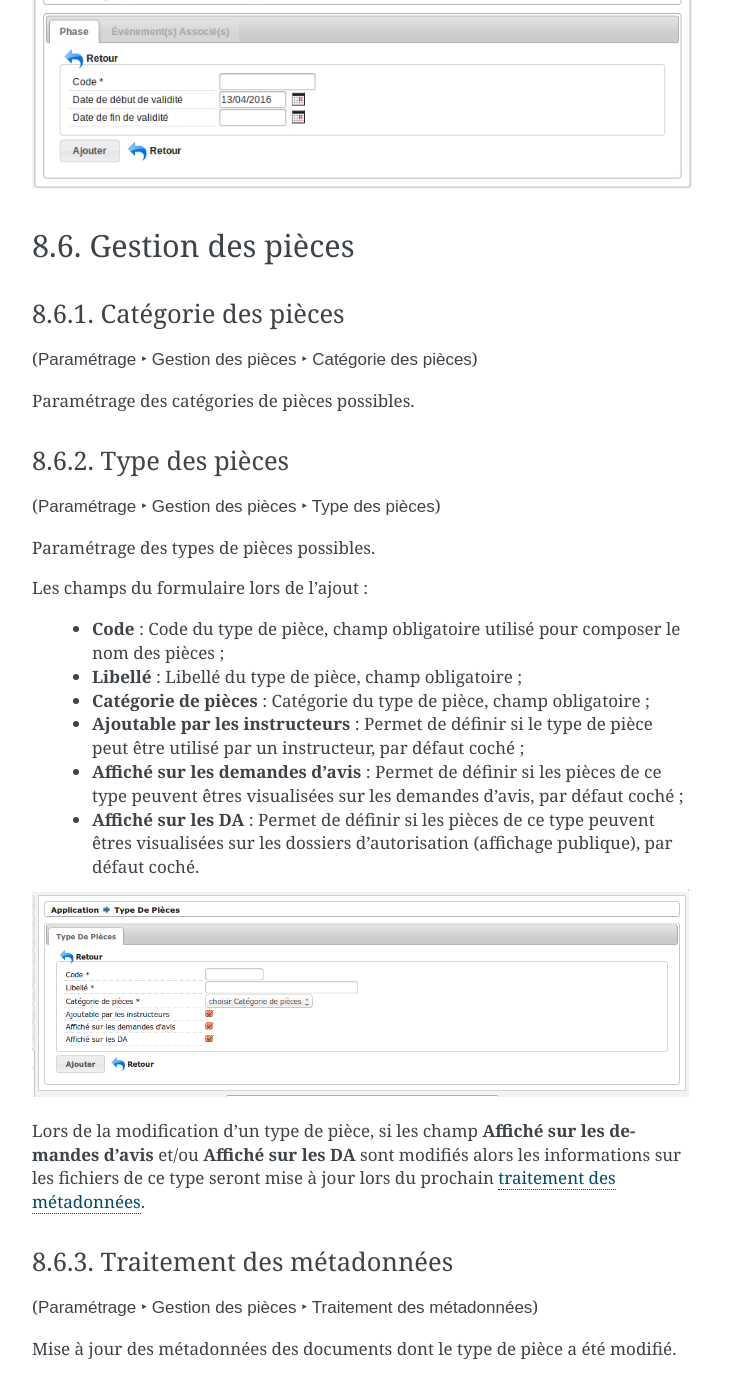
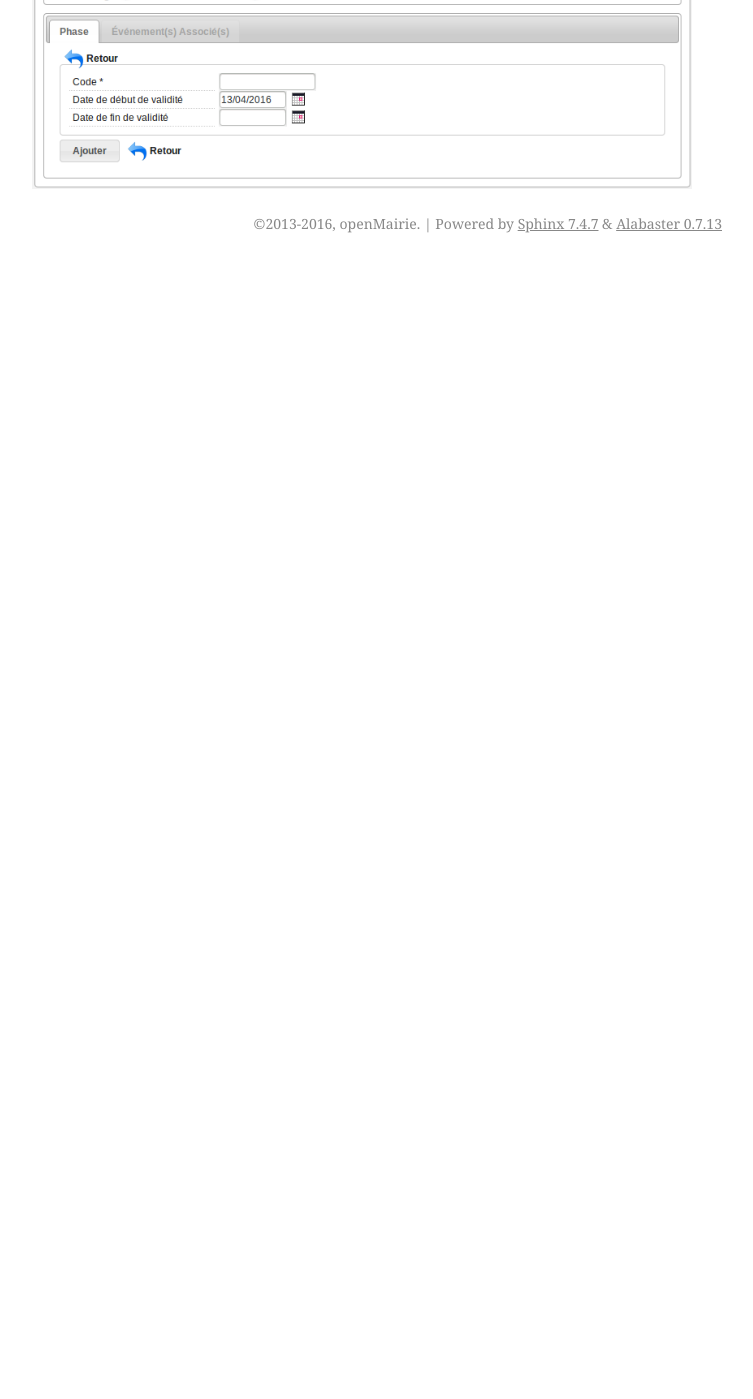
Before and after one commit to mpavaux/openads-documentation, a Sphinx documentation site: the page built from source/manuel_utilisateur/parametrage.rst, in a window 1280 px wide and 1400 px high, scrolled down 5117 px. Shown: the whole window, without its empty margins (388-1141 px from the left). Built offline with Sphinx 7.4.7, drawn with Linux system fonts in a browser that asks for light colours; after the commit the page ends 5380 px from its top, so only the background shows below that; some of the changed text lies outside the part shown.

Commit message:
* Suppression de la documentation d'une fonctionnalité inexistante.

```diff
--- a/source/manuel_utilisateur/parametrage.rst
+++ b/source/manuel_utilisateur/parametrage.rst
@@ -267,51 +267,3 @@
   * **date de fin de validité** : date de fin de service de la phase, après cette date la phase ne sera plus sélectionnable depuis les événements.
 
 .. image:: parametrage_phase.png
-
-.. _parametrage_gestion_pieces:
-
-Gestion des pièces
-##################
-
-.. _parametrage_document_numerise_type_categorie:
-
-====================
-Catégorie des pièces
-====================
-
-(:menuselection:`Paramétrage --> Gestion des pièces --> Catégorie des pièces`)
-
-Paramétrage des catégories de pièces possibles.
-
-.. _parametrage_document_numerise_type:
-
-===============
-Type des pièces
-===============
-
-(:menuselection:`Paramétrage --> Gestion des pièces --> Type des pièces`)
-
-Paramétrage des types de pièces possibles.
-
-Les champs du formulaire lors de l'ajout :
-
-  * **Code** : Code du type de pièce, champ obligatoire utilisé pour composer le nom des pièces ;
-  * **Libellé** : Libellé du type de pièce, champ obligatoire ;
-  * **Catégorie de pièces** : Catégorie du type de pièce, champ obligatoire ;
-  * **Ajoutable par les instructeurs** : Permet de définir si le type de pièce peut être utilisé par un instructeur, par défaut coché ;
-  * **Affiché sur les demandes d'avis** : Permet de définir si les pièces de ce type peuvent êtres visualisées sur les demandes d'avis, par défaut coché ;
-  * **Affiché sur les DA** : Permet de définir si les pièces de ce type peuvent êtres visualisées sur les dossiers d'autorisation (affichage publique), par défaut coché.
-
-.. image:: parametrage_document_numerise_type_form.png
-
-Lors de la modification d'un type de pièce, si les champ **Affiché sur les demandes d'avis** et/ou **Affiché sur les DA** sont modifiés alors les informations sur les fichiers de ce type seront mise à jour lors du prochain :ref:`traitement des métadonnées <parametrage_document_numerise_type_traiter_metadonnees>`.
-
-.. _parametrage_document_numerise_type_traiter_metadonnees:
-
-==========================
-Traitement des métadonnées
-==========================
-
-(:menuselection:`Paramétrage --> Gestion des pièces --> Traitement des métadonnées`)
-
-Mise à jour des métadonnées des documents dont le type de pièce a été modifié.
```
Also changed, not shown: source/manuel_utilisateur/autorisations.rst (+6 -1 lines), source/manuel_utilisateur/instruction.rst (+1 -6 lines), source/manuel_utilisateur/service_consulte.rst (+0 -7 lines), source/manuel_utilisateur/parametrage_document_numerise_type_form.png (deleted), source/manuel_utilisateur/service_consulte_demande_avis_piece.png (deleted).
